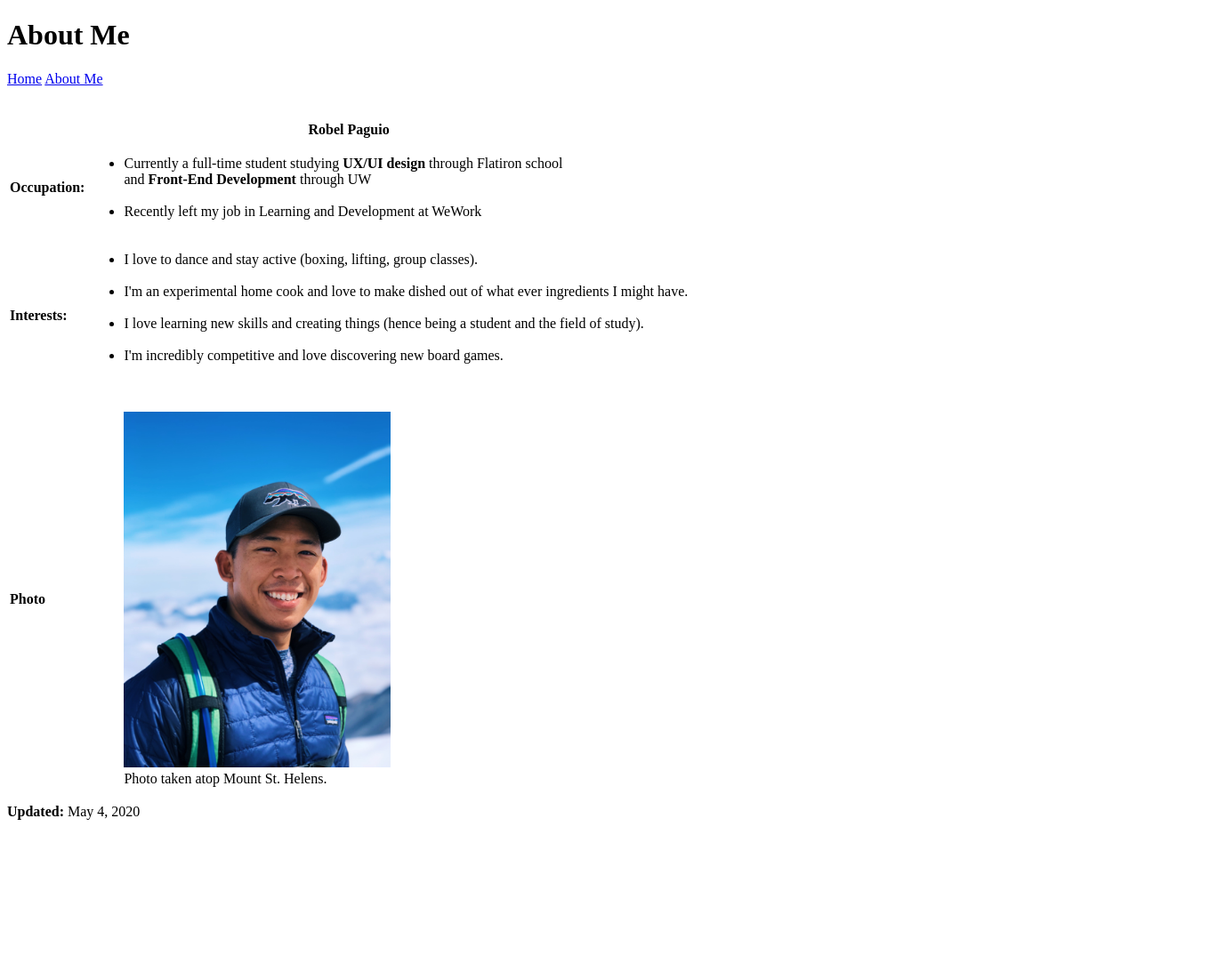
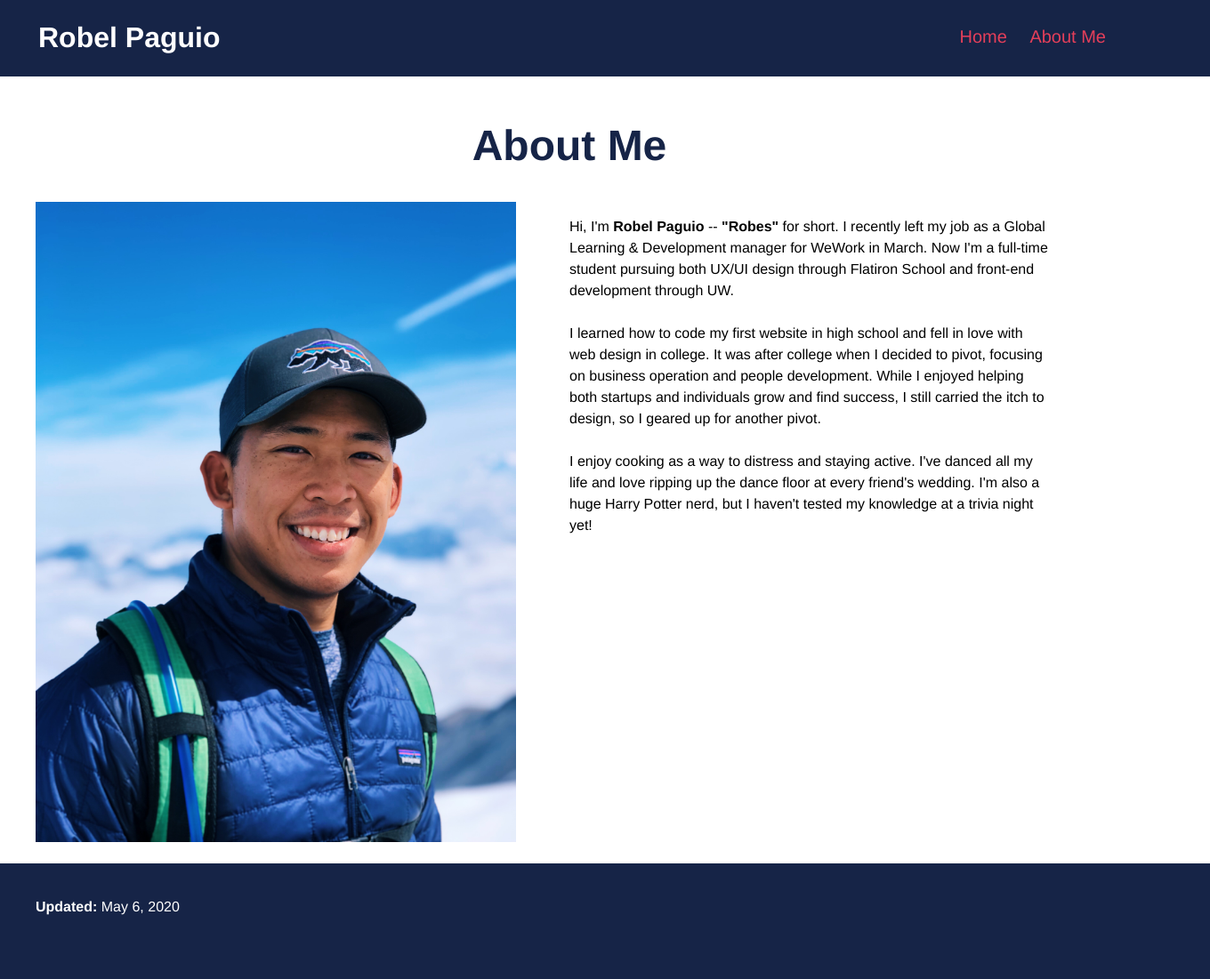
Before and after one commit to robelpaguio/Portfolio, a plain HTML site: page about-me.html in a window 1280 px wide. Shown: the whole page at 89% size, 1360 px wide, since content can reach past the window. Before the commit the page ends 930 px from the top, so only its background shows below. Drawn offline with Linux system fonts and the light colour scheme.

Commit message:
updated both pages and web placeholder images

```diff
--- a/about-me.html
+++ b/about-me.html
@@ -4,55 +4,58 @@
 <head>
   <meta charset="utf-8">
   <title>About Me</title>
+  <link rel="stylesheet" type="text/css" href="styles/stylesheet.css"
 </head>
 
 <body>
-<h1>About Me</h1>
-<nav>
-  <a href="index.html">Home</a>
-  <a href="about-me.html">About Me</a>
-</nav>
+  <header>
+    <table class="header-table">
+      <tr>
+        <td>
+          <h1 id="title-header">Robel Paguio</h1>
+        </td>
+        <td>
+          <nav>
+            <a class="nav-link" href="index.html">Home</a>
+            <a class="nav-link" href="about-me.html">About Me</a>
+          </nav>
+        </td>
+      </tr>
+  </table>
+  </header>
+
+
+  <h1 id="sub-title-header">About Me</h1>
+
+
+<section id="grid-gallery">
+<article class="about-me-grid">
+  <img src="images/robes.jpg" width="100%" alt="Picture of Robel Paguio">
+</article>
+<article class="grid-spacer">
+</article>
+<article class="about-me-grid">
+<p>Hi, I'm <strong> Robel Paguio </strong>-- <strong>"Robes"</strong> for short.
+  I recently left my job as a Global Learning & Development manager for WeWork in March.
+  Now I'm a full-time student pursuing both UX/UI design through Flatiron School and front-end
+  development through UW.
 <br><br>
+  I learned how to code my first website in high school and fell in love with web design in college.
+  It was after college when I decided to pivot, focusing on business operation and people development.
+  While I enjoyed helping both startups and individuals grow and find success, I still carried the itch
+  to design, so I geared up for another pivot.
+  <br><br>
+  I enjoy cooking as a way to distress and staying active. I've danced all my life and love ripping up the dance
+  floor at every friend's wedding. I'm also a huge Harry Potter nerd, but I haven't tested my knowledge
+  at a trivia night yet!
+</p>
+</article>
+</section>
 
-<article>
-<table>
-  <tr>
-    <th colspan="2"> Robel Paguio </th>
-  </tr>
-  <tr>
-    <td><strong>Occupation:</strong></td>
-    <td>
-        <ul>
-          <li>Currently a full-time student studying <strong>UX/UI design</strong> through Flatiron school <br>and <strong>Front-End Development</strong> through UW <br><br></li>
-          <li>Recently left my job in Learning and Development at WeWork</li>
-        </ul>
-    </td>
-  </tr>
-  <tr>
-    <td><strong>Interests:</strong></td>
-    <td>
-      <ul>
-        <li>I love to dance and stay active (boxing, lifting, group classes).<br><br></li>
-        <li>I'm an experimental home cook and love to make dished out of what ever ingredients I might have.<br><br></li>
-        <li>I love learning new skills and creating things (hence being a student and the field of study).<br><br></li>
-        <li>I'm incredibly competitive and love discovering new board games.<br><br></li>
-      </ul>
-    </td>
-  </tr>
-  <tr>
-    <td><strong>Photo</strong></td>
-    <td>
-      <figure>
-        <img src="images/robes.jpg" width="300" alt="Picture of Robel Paguio">
-        <figcaption> Photo taken atop Mount St. Helens. </figcaption>
-      </figure>
-    </td>
-  </tr>
-</table>
-</article>
+
 
 <footer>
-<strong>Updated:</strong> May 4, 2020
+<strong>Updated:</strong> May 6, 2020
 </footer>
 
 </body>
--- a/styles/stylesheet.css
+++ b/styles/stylesheet.css
@@ -3,7 +3,7 @@ body{
   padding: 0;
   margin: 0;
   font-family: helvetica;
-  line-height: 1.2;
+  padding-top: 100px;
 }
 header{
   background-color: #162447;
@@ -15,18 +15,26 @@ header{
 footer {
   background-color: #162447;
   padding: 40px 40px 40px 40px;
-  position: relative;
+  position: static;
   bottom: 0;
   width: 100%;
-  height: 100px;
+  height: 50px;
   color: white;
+  float: left;
 }
 td {
   vertical-align: baseline;
 }
+p {
+  line-height: 1.5;
+}
 .grid-article {
   float: left;
   width: 30%;
+}
+.about-me-grid {
+  float: left;
+  width: 45%;
 }
 .grid-spacer {
   float: left;
@@ -45,10 +53,10 @@ td {
   padding: 4px 0px;
   font-size: 3em;
 }
-#project-gallery {
+#grid-gallery {
   margin: 20px 40px 20px 40px;
 }
-#project-gallery:after {
+#grid-gallery:after {
   content: "";
   display: table;
   clear: both;
@@ -64,7 +72,7 @@ nav {
   padding: 0px 10px;
 }
 .project-image:hover {
-  border: 2px solid #e43f5a;
+  border: 3px solid #e43f5a;
 }
 a{
   color: #e43f5a;
```
Also changed, not shown: index.html (+4 -2 lines), images/web-placeholder.png.
